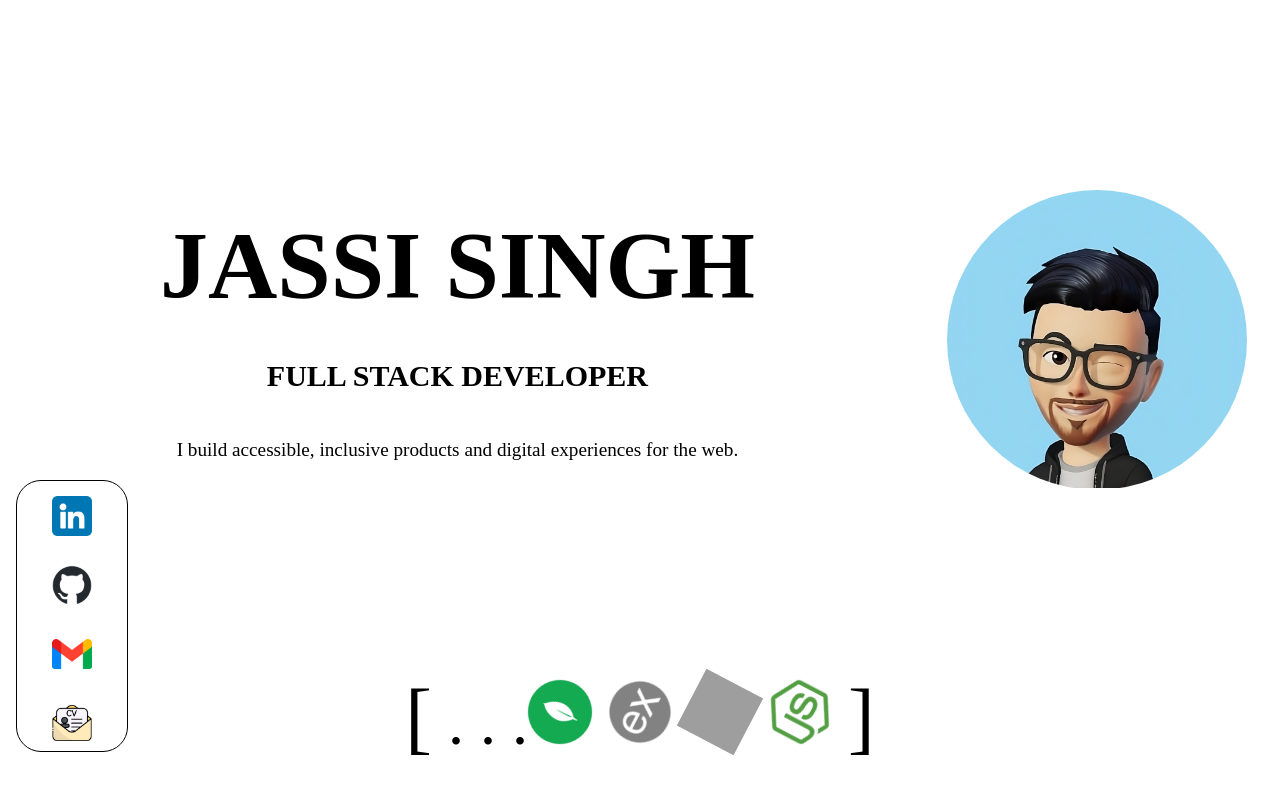
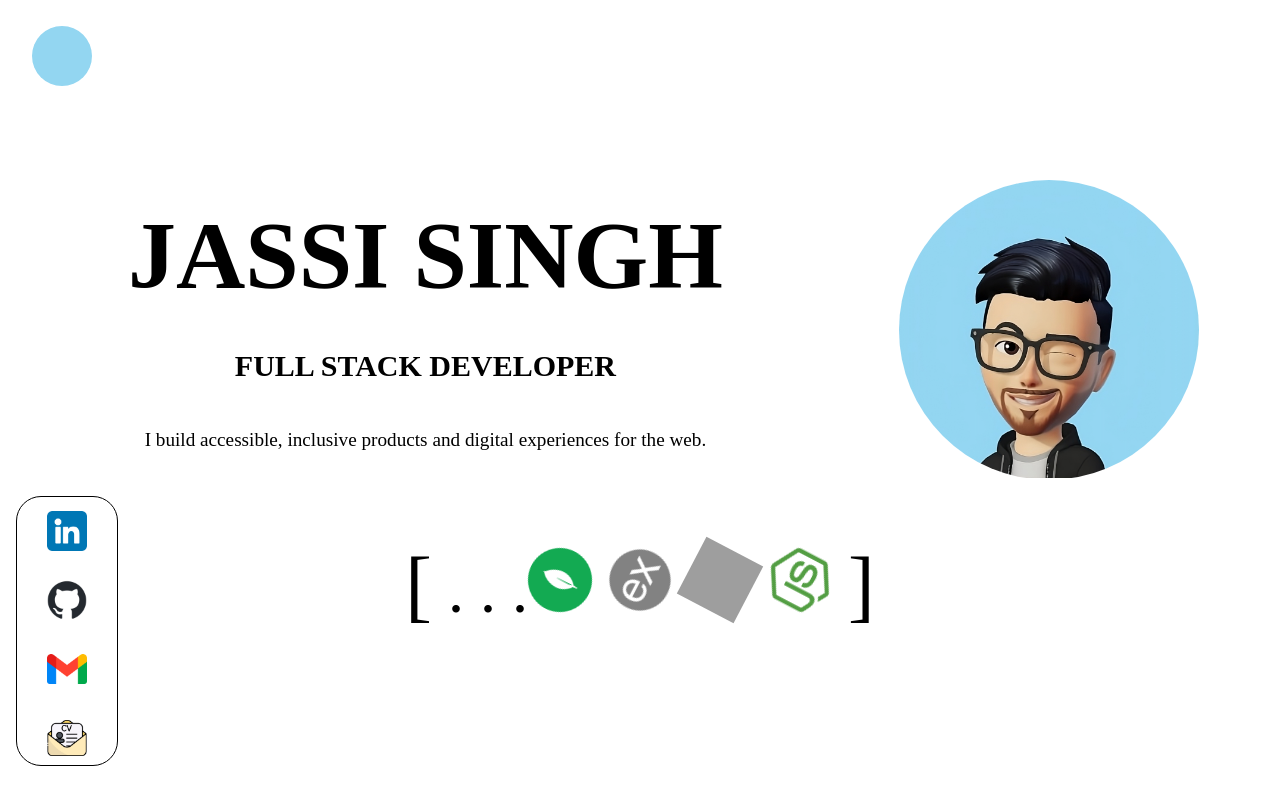
Before and after one commit to JassiSingh08/Personal_Portfolio, a React (Create React App) app: page / in a window 1280 px wide. Built offline with nearby package versions, Linux system fonts and the light colour scheme; grey boxes are pictures that could not be loaded; the HTML template or start-up script is replaced by a standard one.

Commit message:
Added Navbar

```diff
--- a/src/App.js
+++ b/src/App.js
@@ -1,10 +1,12 @@
 import './App.css';
 import Socials from './components/Socials';
 import Home from "./components/Home";
+import Navbar from './components/Navbar';
 
 function App() {
   return (
     <>
+    <Navbar/>
     <Socials />
     <Home />
     </>
--- /dev/null
+++ b/src/components/Navbar.jsx
@@ -0,0 +1,53 @@
+import React, { useState } from "react";
+
+const Navbar = () => {
+  const [active, setActive] = useState("myself");
+  const [navOpen, setNavOpen] = useState(false);
+  const [isShaking, setIsShaking] = useState(false)
+
+  const handleDrawer = () => {
+    setNavOpen(!navOpen);
+    setIsShaking(true);
+    setTimeout(() => {
+      setIsShaking(false);
+    }, 1000);
+  };
+
+  const handleActive = (link) => {
+    setActive(link);
+  };
+  return (
+    <>
+      <div className="header">
+
+        <button className="nav-button" onClick={() => handleDrawer()}></button>
+        <div className={`navbar ${navOpen ? "open" : "close"} ${isShaking ? 'navshake' : ''} `}>
+          <ul>
+            <li className={active === "myself" ? "active" : ""}>
+              <a href="#myself" onClick={() => handleActive("myself")}>
+                ITS ME
+              </a>
+            </li>
+            <li className={active === "skills" ? "active" : ""}>
+              <a href="#skills" onClick={() => handleActive("skills")}>
+                SKILLS
+              </a>
+            </li>
+            <li className={active === "projects" ? "active" : ""}>
+              <a href="#projects" onClick={() => handleActive("projects")}>
+                PROJECTS
+              </a>
+            </li>
+            <li className={active === "contact" ? "active" : ""}>
+              <a href="#contact" onClick={() => handleActive("contact")}>
+                CONTACT ME
+              </a>
+            </li>
+          </ul>
+        </div>
+      </div>
+    </>
+  );
+};
+
+export default Navbar;
--- a/src/index.css
+++ b/src/index.css
@@ -5,16 +5,16 @@
 
 .socials{
   position: fixed;
-  margin-top: 60vh;
+  margin-top: 48vh;
   display: flex;
   flex-direction: column;
   justify-content:space-around;
   align-items: center;
-  gap: 25px;
+  gap: 22px;
   border: 1px solid black;
   width: 5em;
   border-radius: 25px;
-  padding: 15px;
+  padding: 14px 10px;
   height: 15em;
   margin-left: 1em;
 }
@@ -43,7 +43,7 @@
   display: grid;
   place-items: center;
   gap: 3em;
-  padding: 10em;
+  padding: 6em 6em 6em 8em;
 }
 
 .info-container .first-info{
@@ -80,7 +80,7 @@
   justify-content: center; /* Horizontal centering */
   align-items: center; /* Vertical centering */
   text-align: center; /* Center text within the container */
-  min-height: 85vh; /* Optional: Set a minimum height to make sure content is centered on the viewport */
+  min-height: 40vh; /* Optional: Set a minimum height to make sure content is centered on the viewport */
 }
 
 .mern{
@@ -122,3 +122,102 @@
   -ms-user-select: none;
   user-select: none;
 }
+
+.navbar{
+  display: flex;
+  justify-content: center;
+  align-items: center;
+  border: 1px solid black;
+  height: 8.5vh;
+  border-radius: 30px;
+}
+
+.navshake{
+  animation: Navshake 1s infinite ;
+}
+
+.navbar ul{
+  display: flex;
+  justify-content: center;
+  align-items: center;
+  gap: 20px;
+  list-style-type: none;
+  gap: 2em;
+}
+
+.navbar ul li a{
+  text-decoration: none;
+  color: #000;
+  margin: 1em;
+  display: flex;
+  justify-content: center;
+  align-items: center;
+}
+
+
+.active {
+  margin: 0.35em;
+  border: 1px solid black;
+  width: 12vw;
+  border-radius: 30px;
+
+}
+
+.open{
+  display: block;
+}
+.close{
+  display: none;
+}
+
+.header{
+  width: 50vw;
+  display: flex;
+  justify-content: space-between;
+  align-items: center;
+  height: 14vh;
+  padding: 0 2em;
+}
+
+.nav-button{
+  height: 4.5em;
+  width: 4.5em;
+  border: 0;
+  outline: 0;
+  border-radius: 50%;
+  background: #93d6f1;
+  z-index: 100;
+}
+
+/* Define a custom animation
+@keyframes shake {
+  0%, 20%, 50%, 80%, 100% {
+    transform: translateX(0);
+  }
+  40% {
+    transform: translateX(-10px);
+  }
+  60% {
+    transform: translateX(-5px);
+  }
+}
+ */
+
+/* CSS */
+@keyframes Navshake {
+  0% {
+    transform: translateX(0);
+  }
+  25% {
+    transform: translateX(-5px);
+  }
+  50% {
+    transform: translateX(5px);
+  }
+  75% {
+    transform: translateX(-5px);
+  }
+  100% {
+    transform: translateX(0);
+  }
+}
```
